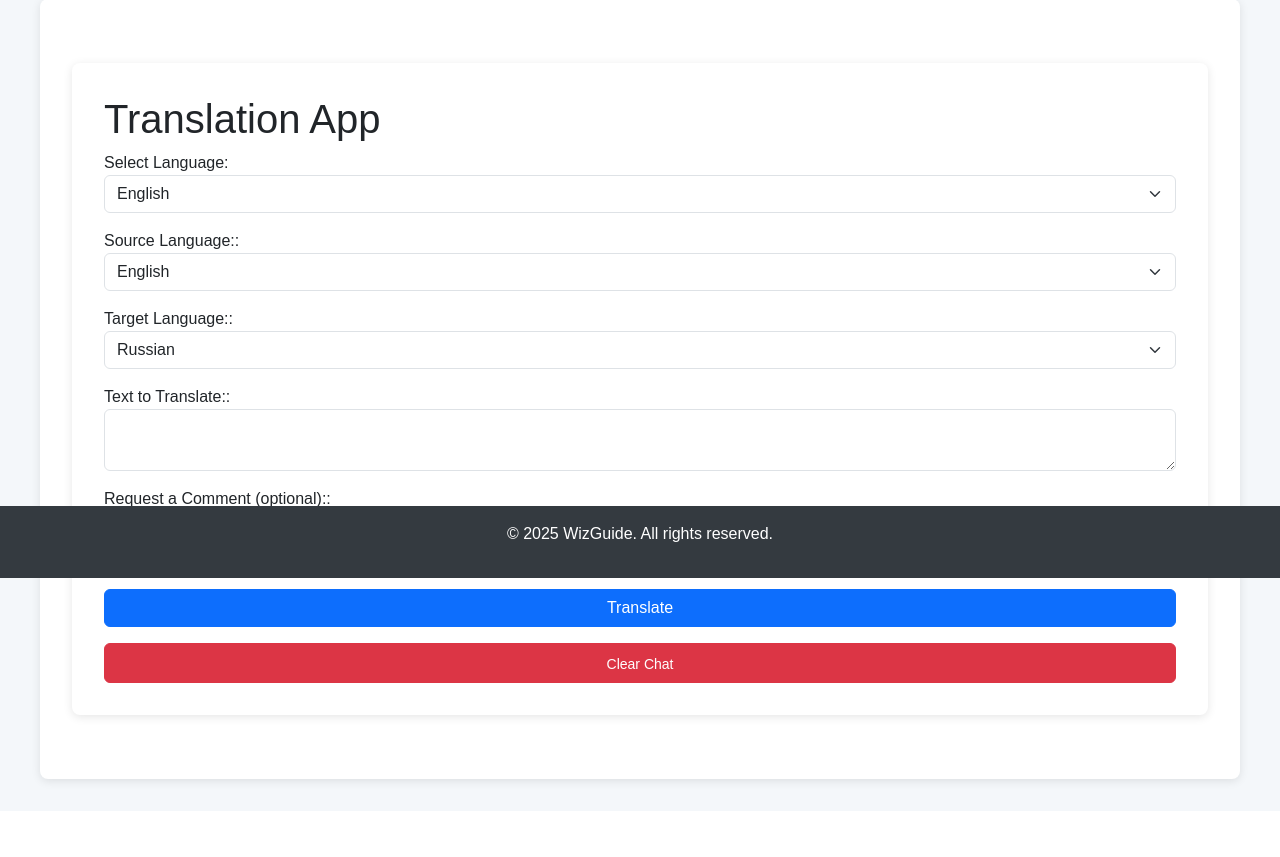
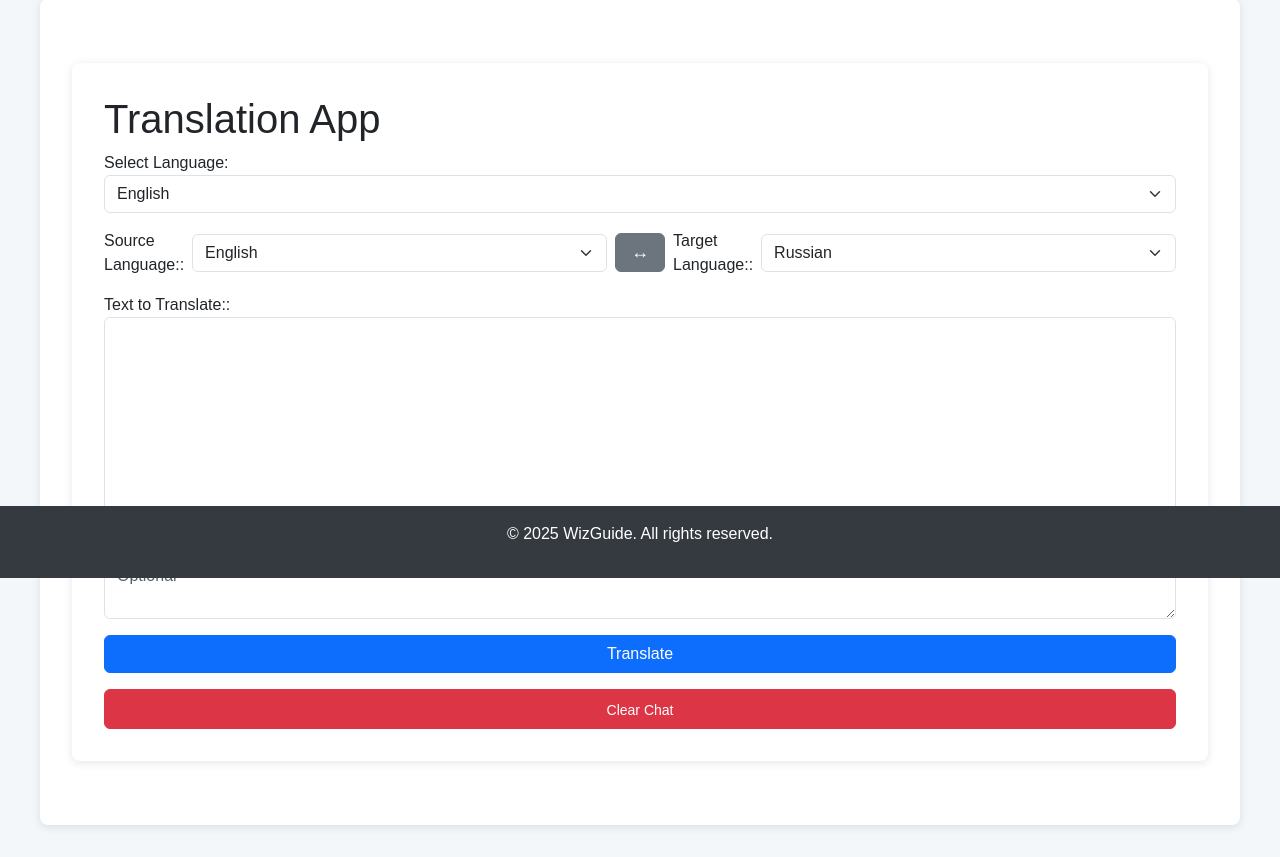
Before and after one commit to AlexDCI/WizGuide-fn, a Django app: page /translate/ in a window 1280 px wide. Shown: the part 222-1079 px from the top of the page. Before the commit the page ends 1010 px from the top, so only its background shows below. Run offline with Django 5.2, Linux system fonts and the light colour scheme; the visitor is signed in with stand-in values (Sample User, id 1); data that the repository does not hold is empty.

Commit message:
empruve frontand

```diff
--- a/templates/main/translate.html
+++ b/templates/main/translate.html
@@ -3,6 +3,7 @@
 <div class="container">
     <h1>{{ translations.title }}</h1>
 
+    <!-- Форма выбора языка интерфейса -->
     <form method="get" action="">
         <label for="lang">{{ translations.language_label }}:</label>
         <select name="lang" id="lang" class="form-select mb-3" onchange="this.form.submit()">
@@ -14,30 +15,39 @@
 
     <form method="post">
         {% csrf_token %}
-        <label for="source_lang">{{ translations.source_lang_label }}:</label>
-        <select name="source_lang" id="source_lang" class="form-select mb-3">
+
+        <!-- Горизонтальное расположение выбора языков -->
+        <div class="d-flex align-items-center mb-3">
+            <label for="source_lang" class="me-2">{{ translations.source_lang_label }}:</label>
+            <select name="source_lang" id="source_lang" class="form-select">
                 {% for lang in languages %}
                     <option value="{{ lang }}" {% if source_lang == lang %}selected{% endif %}>{{ lang }}</option>
                 {% endfor %}
             </select>
 
-        <label for="target_lang">{{ translations.target_lang_label }}:</label>
-        <select name="target_lang" id="target_lang" class="form-select mb-3">
+            <!-- Кнопка смены языков -->
+            <button type="button" id="swap-languages" class="btn btn-secondary mx-2">↔</button>
+
+            <label for="target_lang" class="me-2">{{ translations.target_lang_label }}:</label>
+            <select name="target_lang" id="target_lang" class="form-select">
                 {% for lang in languages %}
                     <option value="{{ lang }}" {% if target_lang == lang %}selected{% endif %}>{{ lang }}</option>
                 {% endfor %}
             </select>
+        </div>
 
+        <!-- Поле ввода текста -->
         <label for="text">{{ translations.text_label }}:</label>
-        <textarea name="text" id="text" class="form-control mb-3"></textarea>
+        <textarea name="text" id="text" class="form-control mb-3 text-area-large"></textarea>
 
+        <!-- Поле ввода комментария -->
         <label for="comment_request">{{ translations.comment_request_label }}:</label>
         <textarea name="comment_request" id="comment_request" class="form-control mb-3" placeholder="{{ translations.optional }}"></textarea>
 
         <button type="submit" class="btn btn-primary w-100">{{ translations.translate_btn }}</button>
     </form>
 
-    <!-- Кнопка для очистки чата -->
+    <!-- Кнопка очистки чата -->
     <form method="post" action="{% url 'clear_chat' %}">
         {% csrf_token %}
         <button type="submit" class="btn btn-danger w-100 mt-3 custom-clear-btn">
@@ -46,19 +56,44 @@
     </form>
 
     <style>
-        .chat-history {
-            max-height: 300px; /* Ограничение высоты */
-            overflow-y: auto; /* Добавляет вертикальный скролл */
+        /* Увеличение высоты поля ввода текста */
+        .text-area-large {
+            height: 200px; /* Можно менять на любое другое значение */
+            resize: vertical; /* Позволяет пользователю растягивать */
         }
 
-        /* Новый стиль для кнопки очистки */
+        /* Стили для контейнера чата */
+        .chat-history {
+            max-height: 400px; /* Увеличенная высота блока */
+            overflow-y: auto; /* Вертикальный скролл */
+            width: 100%; /* Чат теперь занимает всю ширину */
+        }
+
+        /* Чаты на всю ширину */
+        .list-group-item {
+            width: 100%; /* Растягивает элементы списка */
+            word-wrap: break-word; /* Перенос длинных слов */
+        }
+
+        /* Стили для кнопки очистки */
         .custom-clear-btn {
-            height: 40px;  /* Уменьшаем высоту кнопки */
-            padding: 5px 20px;  /* Добавляем отступы по бокам для уменьшения ширины */
-            font-size: 14px;  /* Уменьшаем шрифт */
-            line-height: 30px;  /* Центрируем текст по вертикали */
-            width: 200px;  /* Фиксированная ширина кнопки */
-            margin: 0 auto;  /* Центрируем кнопку по горизонтали */
+            height: 40px;
+            padding: 5px 20px;
+            font-size: 14px;
+            line-height: 30px;
+            width: 200px;
+            margin: 0 auto;
+        }
+
+        /* Центрирование селектов */
+        .d-flex.align-items-center select {
+            min-width: 200px;
+        }
+
+        /* Размер кнопки смены языка */
+        #swap-languages {
+            font-size: 18px;
+            padding: 5px 15px;
         }
     </style>
 
@@ -85,6 +120,16 @@
         if (chatHistory) {
             chatHistory.scrollTop = chatHistory.scrollHeight;
         }
+
+        // Функция смены языков
+        document.getElementById("swap-languages").addEventListener("click", function () {
+            let sourceLang = document.getElementById("source_lang");
+            let targetLang = document.getElementById("target_lang");
+
+            let temp = sourceLang.value;
+            sourceLang.value = targetLang.value;
+            targetLang.value = temp;
+        });
     });
 </script>
 {% endblock %}
--- a/wiz_guide_fn/settings.py
+++ b/wiz_guide_fn/settings.py
@@ -37,8 +37,9 @@ SECRET_KEY = os.getenv('SECRET_KEY')
 # SECURITY WARNING: don't run with debug turned on in production!
 DEBUG = os.getenv('DEBUG', 'False') == 'True'  # Преобразуем строку в булевое значение
 
-ALLOWED_HOSTS = ['167.71.34.6', 'localhost', '127.0.0.1']
+# ALLOWED_HOSTS = ['167.71.34.6', 'localhost', '127.0.0.1']
 # ALLOWED_HOSTS = ['192.168.0.7', 'localhost', '127.0.0.1']
+ALLOWED_HOSTS = ['*']
 
 
 # Application definition
```
Also changed, not shown: templates/main/backup.html (+50 -6 lines). Lines whose indentation alone changed are shown as unchanged.
